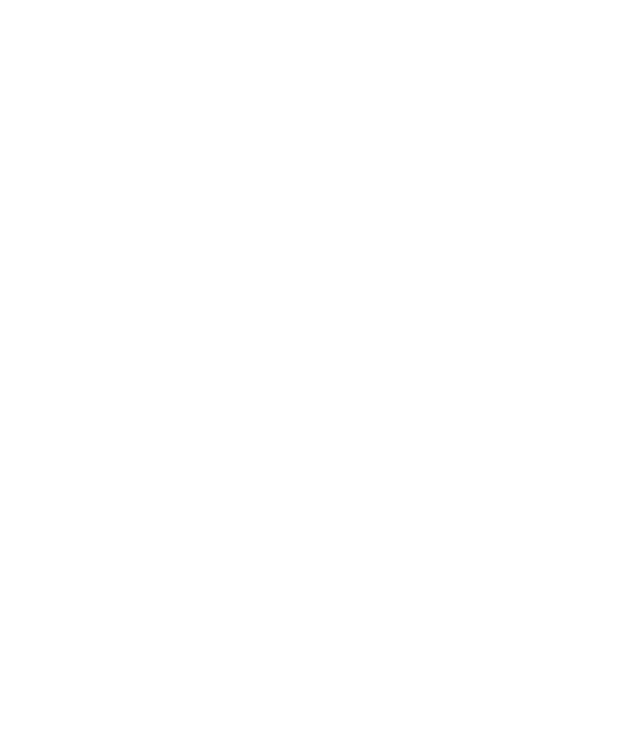
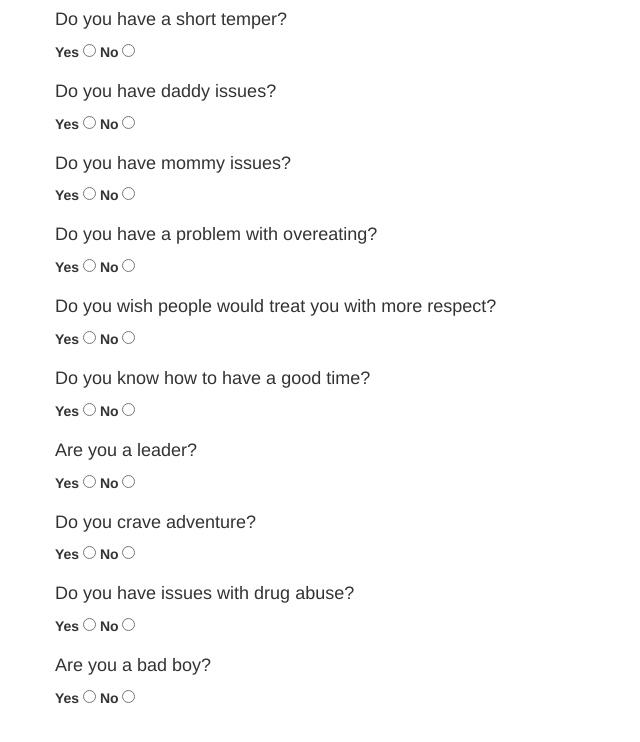
Before and after one commit to OkilyDokily/which-character-are-you, a plain HTML site: page index.html in a window 1280 px wide. Shown: the whole page, without its empty margins (0-640 px from the left). Drawn offline with Linux system fonts and the light colour scheme.

Commit message:
add multiple questions

```diff
--- a/index.html
+++ b/index.html
@@ -11,6 +11,117 @@
     <div class="row">
       <form>
 
+        <div class="form-group">
+          <h4>Do you have a short temper?</h4>
+          <label >
+            Yes
+            <input type="radio" name="temper"  >
+          </label>
+          <label>
+            No
+            <input type="radio" name="temper" id="" >
+          </label>
+        </div>
+        <div class="form-group">
+          <h4>Do you have daddy issues?</h4>
+          <label >
+            Yes
+            <input type="radio" name="daddyissues" id="input1" >
+          </label>
+          <label>
+            No
+            <input type="radio" name="daddyissues" >
+          </label>
+        </div>
+        <div class="form-group">
+          <h4>Do you have mommy issues?</h4>
+          <label >
+            Yes
+            <input type="radio" name="mommyissues" id="input1" >
+          </label>
+          <label>
+            No
+            <input type="radio" name="mommyissues" >
+          </label>
+        </div>
+        <div class="form-group">
+          <h4>Do you have a problem with overeating?</h4>
+          <label >
+            Yes
+            <input type="radio" name="overeating" id="input1" >
+          </label>
+          <label>
+            No
+            <input type="radio" name="overeating" >
+          </label>
+        </div>
+        <div class="form-group">
+          <h4>Do you wish people would treat you with more respect?</h4>
+          <label >
+            Yes
+            <input type="radio" name="morerespect" id="input1" >
+          </label>
+          <label>
+            No
+            <input type="radio" name="morerespect" >
+          </label>
+        </div>
+        <div class="form-group">
+          <h4>Do you know how to have a good time?</h4>
+          <label >
+            Yes
+            <input type="radio" name="goodtime" id="input1" >
+          </label>
+          <label>
+            No
+            <input type="radio" name="goodtime" >
+          </label>
+        </div>
+        <div class="form-group">
+          <h4>Are you a leader?</h4>
+          <label >
+            Yes
+            <input type="radio" name="leader" id="input1" >
+          </label>
+          <label>
+            No
+            <input type="radio" name="leader" >
+          </label>
+        </div>
+        <div class="form-group">
+          <h4>Do you crave adventure?</h4>
+          <label >
+            Yes
+            <input type="radio" name="adventure" id="input1" >
+          </label>
+          <label>
+            No
+            <input type="radio" name="adventure" >
+          </label>
+        </div>
+        <div class="form-group">
+          <h4>Do you have issues with drug abuse?</h4>
+          <label >
+            Yes
+            <input type="radio" name="drugmisues" id="input1" >
+          </label>
+          <label>
+            No
+            <input type="radio" name="drugmisuse" >
+          </label>
+        </div>
+        <div class="form-group">
+          <h4>Are you a bad boy?</h4>
+          <label >
+            Yes
+            <input type="radio" name="badboy" id="input1" >
+          </label>
+          <label>
+            No
+            <input type="radio" name="badboy" >
+          </label>
+        </div>
+
       </form>
     </div>
   </div>
```
